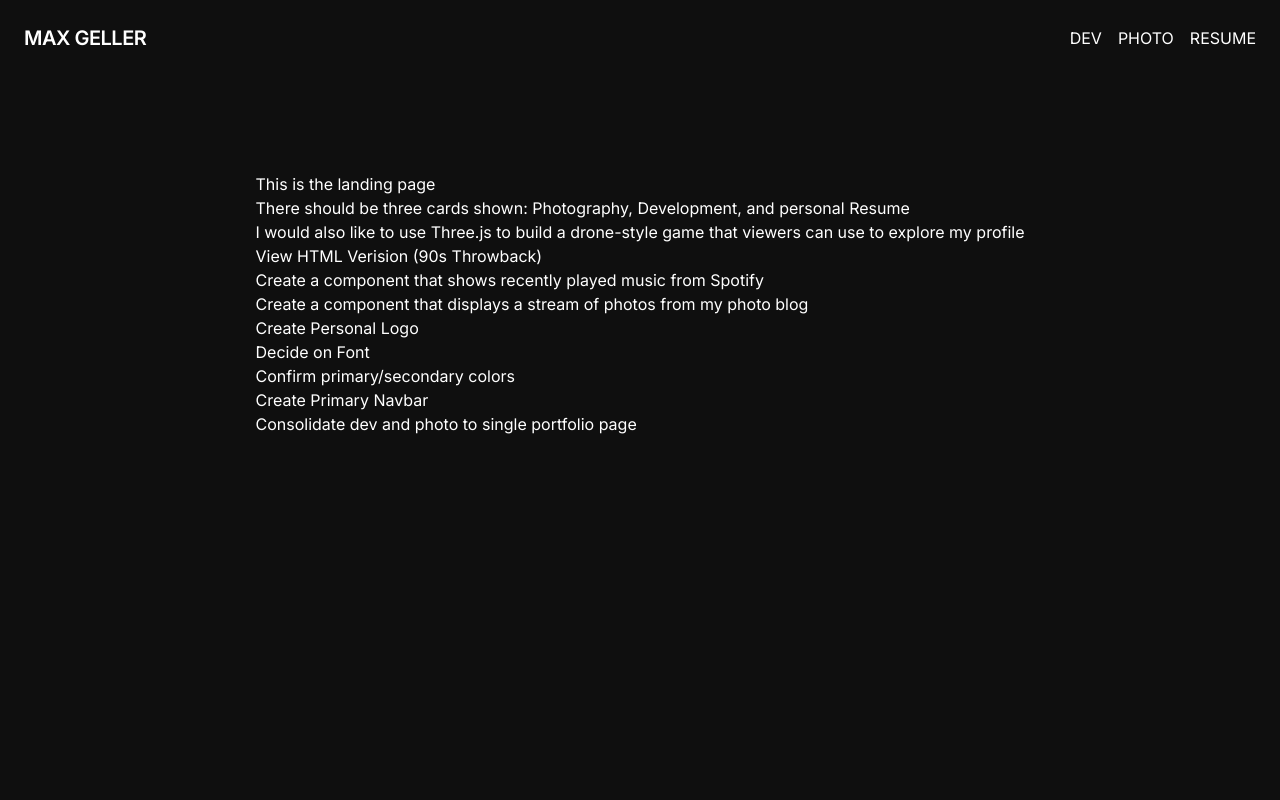
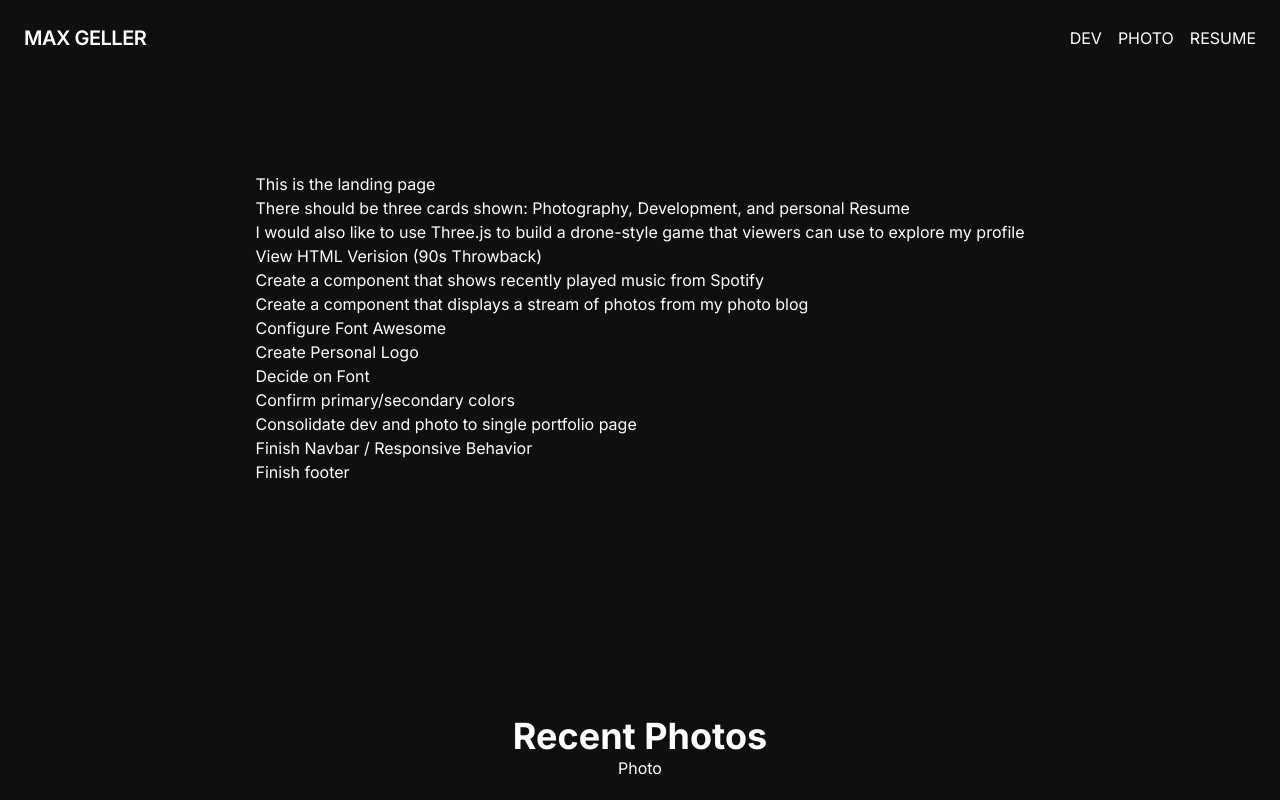
Before and after one commit to max-geller/portfolio, a Next.js app: page / in a window 1280 px wide. Shown: the top 800 px of the page. Built offline with nearby package versions, Linux system fonts and the light colour scheme.

Commit message:
adding recent photos

```diff
--- /dev/null
+++ b/app/_components/carousels/RecentPhotos.tsx
@@ -0,0 +1,15 @@
+import React from "react";
+import Link from "next/link";
+
+export default function RecentPhotos() {
+  return (
+    <div className="flex flex-col items-center justify-center">
+      <h1 className="text-4xl font-bold">Recent Photos</h1>
+      <div className="flex flex-row">
+        <div className="flex flex-col">
+          <p>Photo</p>
+        </div>
+      </div>
+    </div>
+  );
+}
--- a/app/page.tsx
+++ b/app/page.tsx
@@ -1,21 +1,33 @@
+import RecentPhotos from "./_components/carousels/RecentPhotos";
 export default function Home() {
   return (
     <main className="flex min-h-screen flex-col items-center justify-between p-24">
       <div>
         <h1>This is the landing page</h1>
-        <p>There should be three cards shown: Photography, Development, and personal Resume</p>
-        <p>I would also like to use Three.js to build a drone-style game that viewers can use to explore my profile</p>
+        <p>
+          There should be three cards shown: Photography, Development, and
+          personal Resume
+        </p>
+        <p>
+          I would also like to use Three.js to build a drone-style game that
+          viewers can use to explore my profile
+        </p>
         <p>View HTML Verision (90s Throwback)</p>
         <p>Create a component that shows recently played music from Spotify</p>
-        <p>Create a component that displays a stream of photos from my photo blog</p>
+        <p>
+          Create a component that displays a stream of photos from my photo blog
+        </p>
         <ul>
+          <li>Configure Font Awesome</li>
           <li>Create Personal Logo</li>
           <li>Decide on Font</li>
           <li>Confirm primary/secondary colors</li>
-          <li>Create Primary Navbar</li>
           <li>Consolidate dev and photo to single portfolio page</li>
+          <li>Finish Navbar / Responsive Behavior</li>
+          <li> Finish footer</li>
         </ul>
       </div>
+      <RecentPhotos />
     </main>
   );
 }
```
